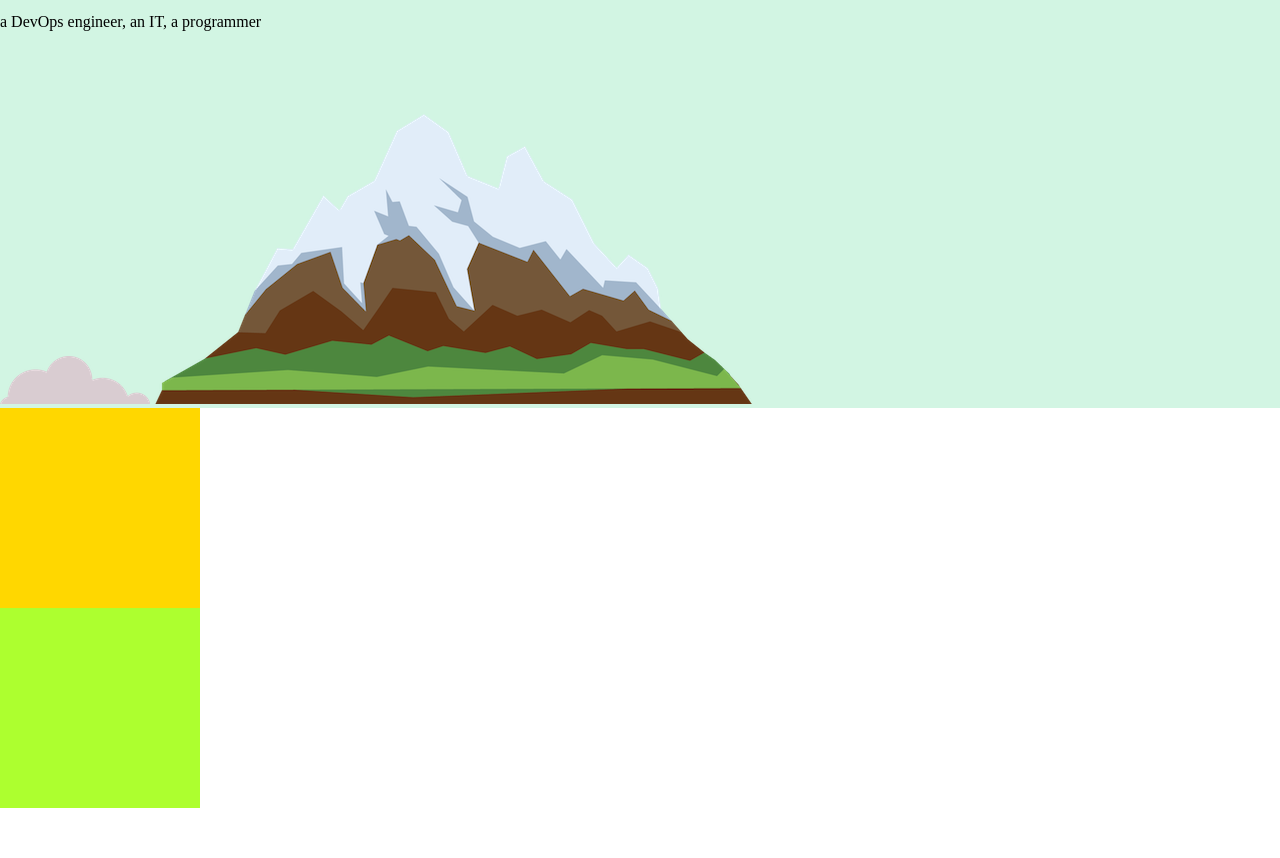
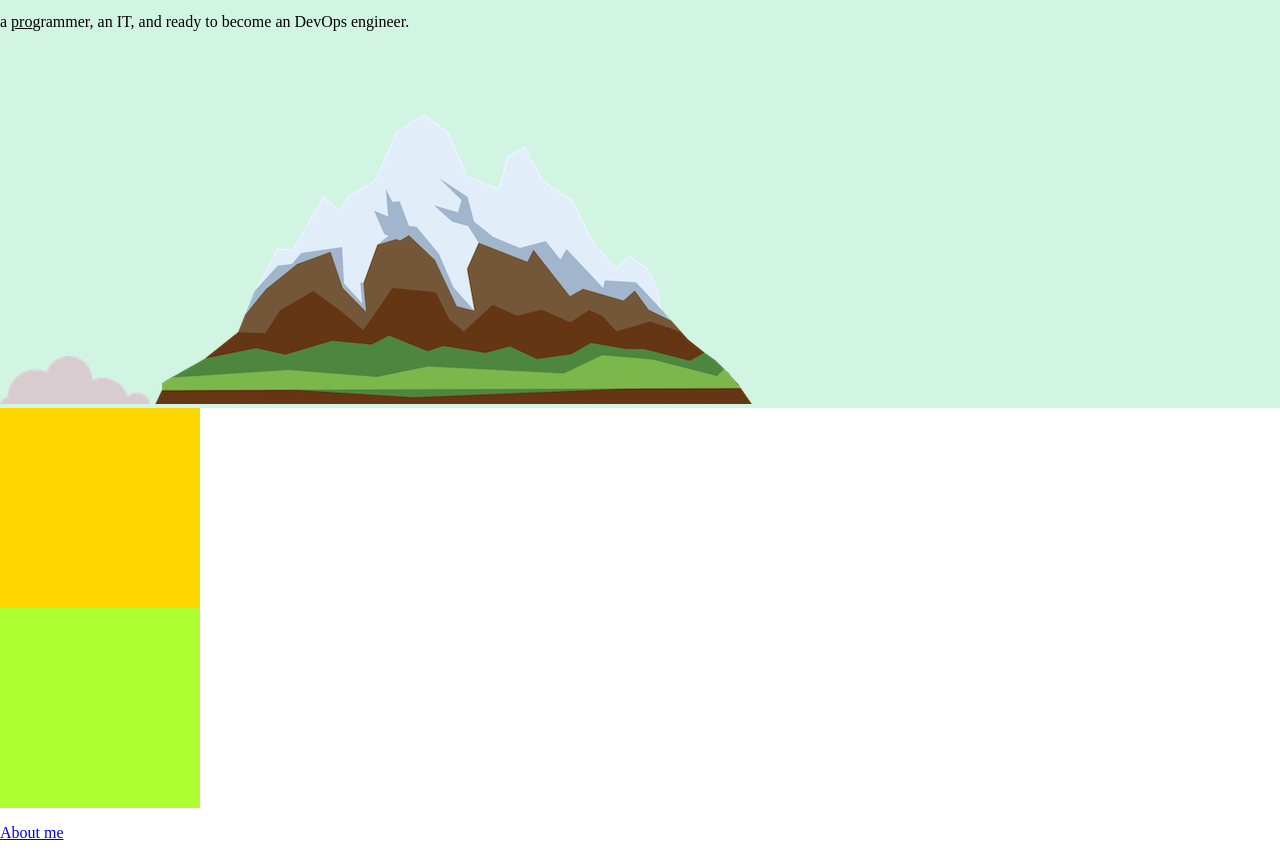
Before and after one commit to kamitom/re.born, a plain HTML site: page index.html in a window 1280 px wide. Shown: the part 92-950 px from the top of the page. Before the commit the page ends 900 px from the top, so only its background shows below. Drawn offline with Linux system fonts and the light colour scheme.

Commit message:
chore: some grunt tasks with css display

```diff
--- a/css/styles.css
+++ b/css/styles.css
@@ -22,12 +22,9 @@ div {
 } */
 
 /**** CLASS SELECTOR ****/
-.center {
-    display: flex;
-    justify-content: center;
-    align-items: center;
-    height: 600px;
-    /* border: 3px solid green; */
+
+.pro {
+    text-decoration: underline;
 }
 
 .fit-pic {
--- a/index.html
+++ b/index.html
@@ -15,11 +15,14 @@
         <div class="top-container">
             <img src="images/cloud.png" alt="cloud-img">
             <h1>I'm Kamitom.</h1>
-            <p>a DevOps engineer, an IT, a programmer</p>
+            <p>a <span class="pro">pro</span>grammer, an IT, and ready to become an DevOps engineer.</p>
             <img src="images/cloud.png" alt="cloud-img">
             <img src="images/mountain.png" alt="mountain-img">
         </div>
         <div class="middle-container square200"></div>
         <div class="bottom-container square200"></div>
+            <p>
+                <a href="https://github.com/kamitom/">About me</a>
+            </p>
     </body>
 </html>
```
